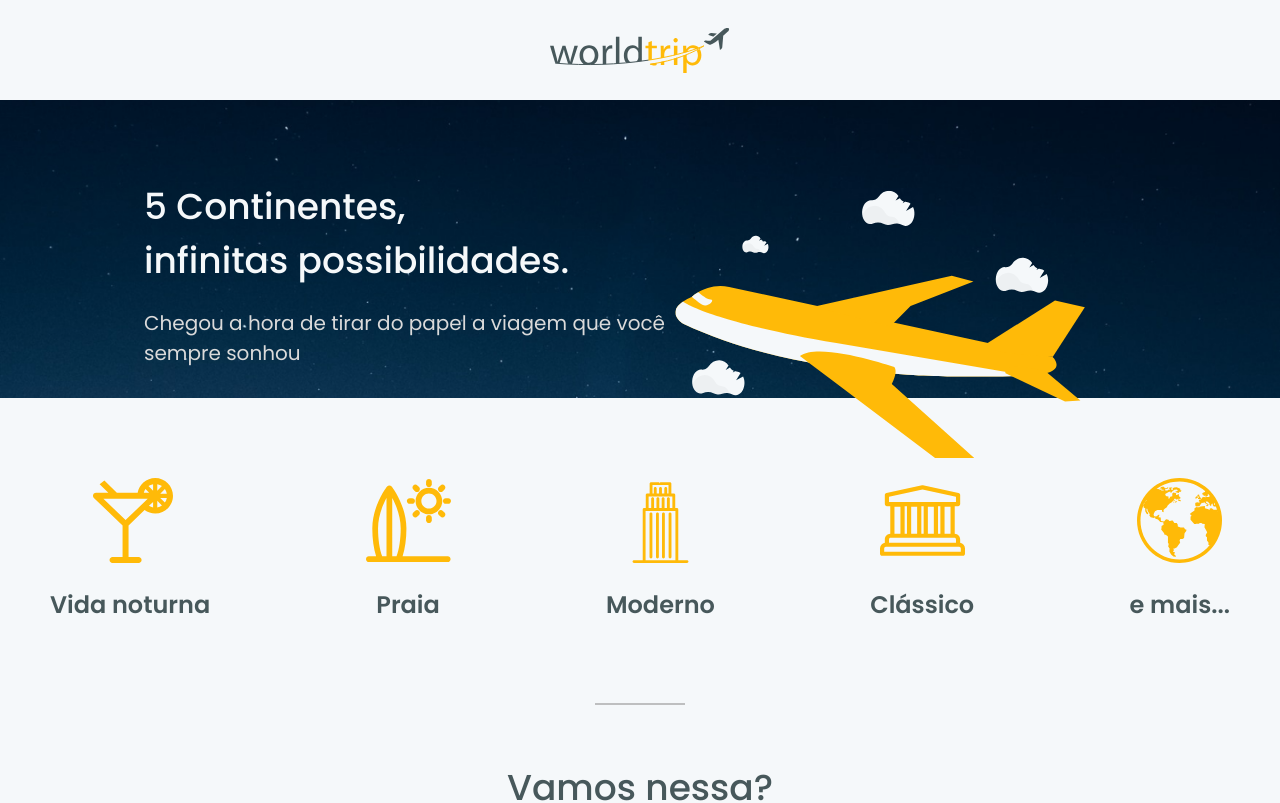
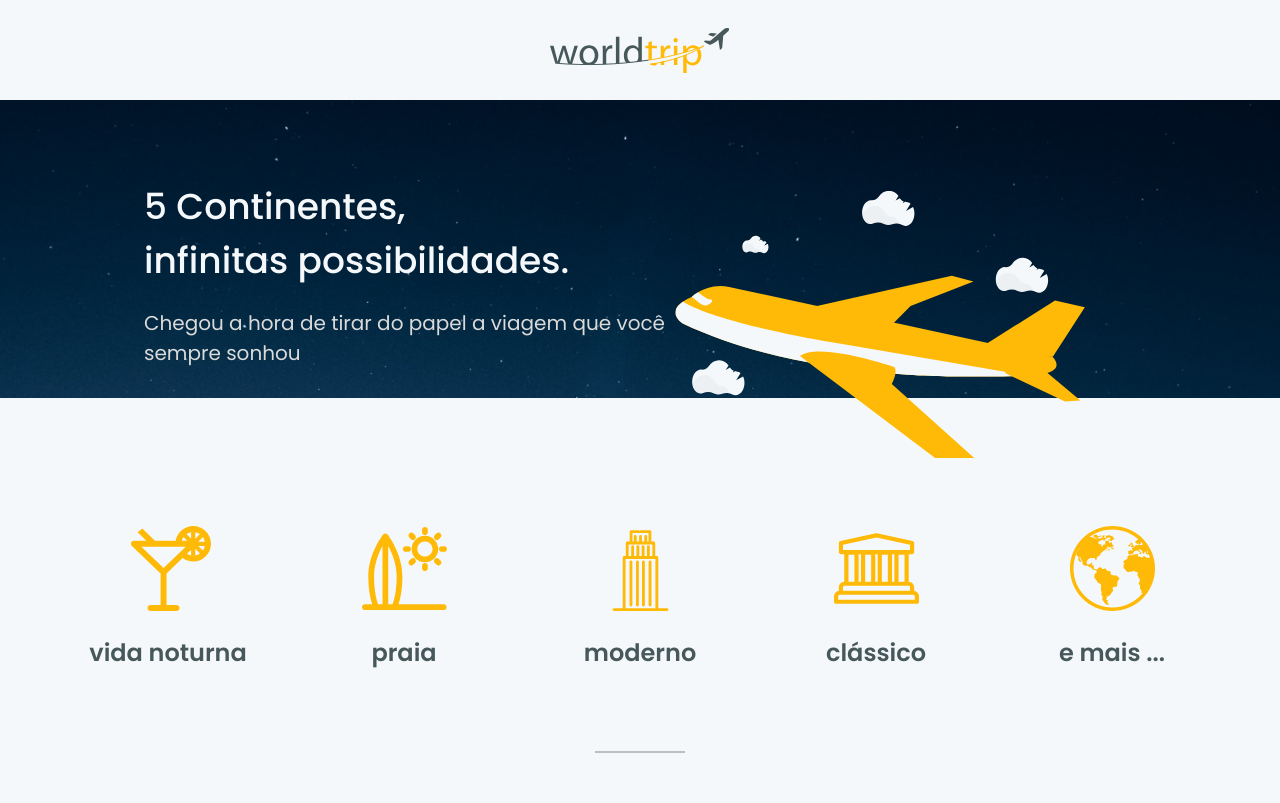
Before and after one commit to Rob30Garcia/worldtrip, a Next.js app: page / in a window 1280 px wide. Shown: the top 803 px of the page. Built offline with nearby package versions, Linux system fonts and the light colour scheme.

Commit message:
refactor: change traveltype component

```diff
--- /dev/null
+++ b/src/Components/TravelType/Type.tsx
@@ -0,0 +1,29 @@
+import { Flex, Image, Text } from "@chakra-ui/react";
+
+interface TypeProps {
+  icon: string;
+  text: string;
+}
+
+export function Type({ icon, text }: TypeProps) {
+  return (
+    <Flex
+      direction="column"
+      align="center"
+      justifyContent="center"
+    >
+      <Image
+        src={icon}
+        alt="cocktail"
+        boxSize='85px'
+      />
+
+      <Text
+        fontSize={24}
+        fontWeight="semibold"
+        color="gray.500"
+        mt="6"
+      >{text}</Text>
+    </Flex>
+  );
+}
--- /dev/null
+++ b/src/Components/TravelType/index.tsx
@@ -0,0 +1,52 @@
+import { Flex, Grid, GridItem } from "@chakra-ui/react";
+import { Type } from "./Type";
+
+export function TravelTypes() {
+  return (
+    <Grid
+      templateColumns="repeat(5, 1fr)"
+      w="100%"
+      justifyContent="space-between"
+      alignContent="center"
+      mt="32"
+      mx="auto"
+      maxWidth="1160px"
+      gap={5}
+    >
+      <GridItem>
+        <Type
+          icon="/icons/cocktail.svg"
+          text="vida noturna"
+        />
+      </GridItem>
+
+      <GridItem>
+        <Type
+          icon="/icons/surf.svg"
+          text="praia"
+        />
+      </GridItem>
+
+      <GridItem>
+        <Type
+          icon="/icons/building.svg"
+          text="moderno"
+        />
+      </GridItem>
+
+      <GridItem>
+        <Type
+          icon="/icons/museum.svg"
+          text="clássico"
+        />
+      </GridItem>
+
+      <GridItem>
+        <Type
+          icon="/icons/earth.svg"
+          text="e mais ..."
+        />
+      </GridItem>
+    </Grid>
+  );
+}
--- a/src/Components/TravelTypes.tsx
+++ /dev/null
@@ -1,99 +0,0 @@
-import { Box, Center, Flex, Image, Text } from "@chakra-ui/react";
-
-export function TravelTypes() {
-  return (
-    <Flex
-      mt="20"
-      mx="auto"
-      maxWidth={1180}
-      width="100%"
-      justifyContent="space-between"
-      align="center"
-    >
-      <Center
-        flexDirection="column"
-      >
-        <Image
-          src="/icons/cocktail.svg"
-          alt="cocktail"
-          boxSize='85px'
-        />
-        <Text
-          fontSize={24}
-          fontWeight="semibold"
-          color="gray.500"
-          mt="6"
-        >Vida noturna</Text>
-      </Center>
-
-      <Center
-        flexDirection="column"
-      >
-        <Image
-          src="/icons/surf.svg"
-          alt="surf"
-          boxSize='85px'
-        />
-
-        <Text
-          fontSize={24}
-          fontWeight="semibold"
-          color="gray.500"
-          mt="6"
-        >Praia</Text>
-      </Center>
-
-      <Center
-        flexDirection="column"
-      >
-        <Image
-          src="/icons/building.svg"
-          alt="building"
-          boxSize='85px'
-        />
-
-        <Text
-          fontSize={24}
-          fontWeight="semibold"
-          color="gray.500"
-          mt="6"
-        >Moderno</Text>
-      </Center>
-
-      <Center
-        flexDirection="column"
-      >
-        <Image
-          src="/icons/museum.svg"
-          alt="museum"
-          boxSize='85px'
-        />
-
-        <Text
-          fontSize={24}
-          fontWeight="semibold"
-          color="gray.500"
-          mt="6"
-        >Clássico</Text>
-      </Center>
-
-      <Center
-        flexDirection="column"
-      >
-        <Image
-          src="/icons/earth.svg"
-          alt="earth"
-          boxSize='85px'
-        />
-
-        <Text
-          fontSize={24}
-          fontWeight="semibold"
-          color="gray.500"
-          mt="6"
-        >e mais...</Text>
-      </Center>
-
-    </Flex>
-  );
-}
--- a/src/pages/index.tsx
+++ b/src/pages/index.tsx
@@ -3,7 +3,7 @@ import type { NextPage } from 'next'
 import { Banner } from '../Components/Banner'
 import { Header } from '../Components/Header'
 import { Slides } from '../Components/Slides'
-import { TravelTypes } from '../Components/TravelTypes'
+import { TravelTypes } from '../Components/TravelType'
 
 const Home: NextPage = () => {
   return (
```
